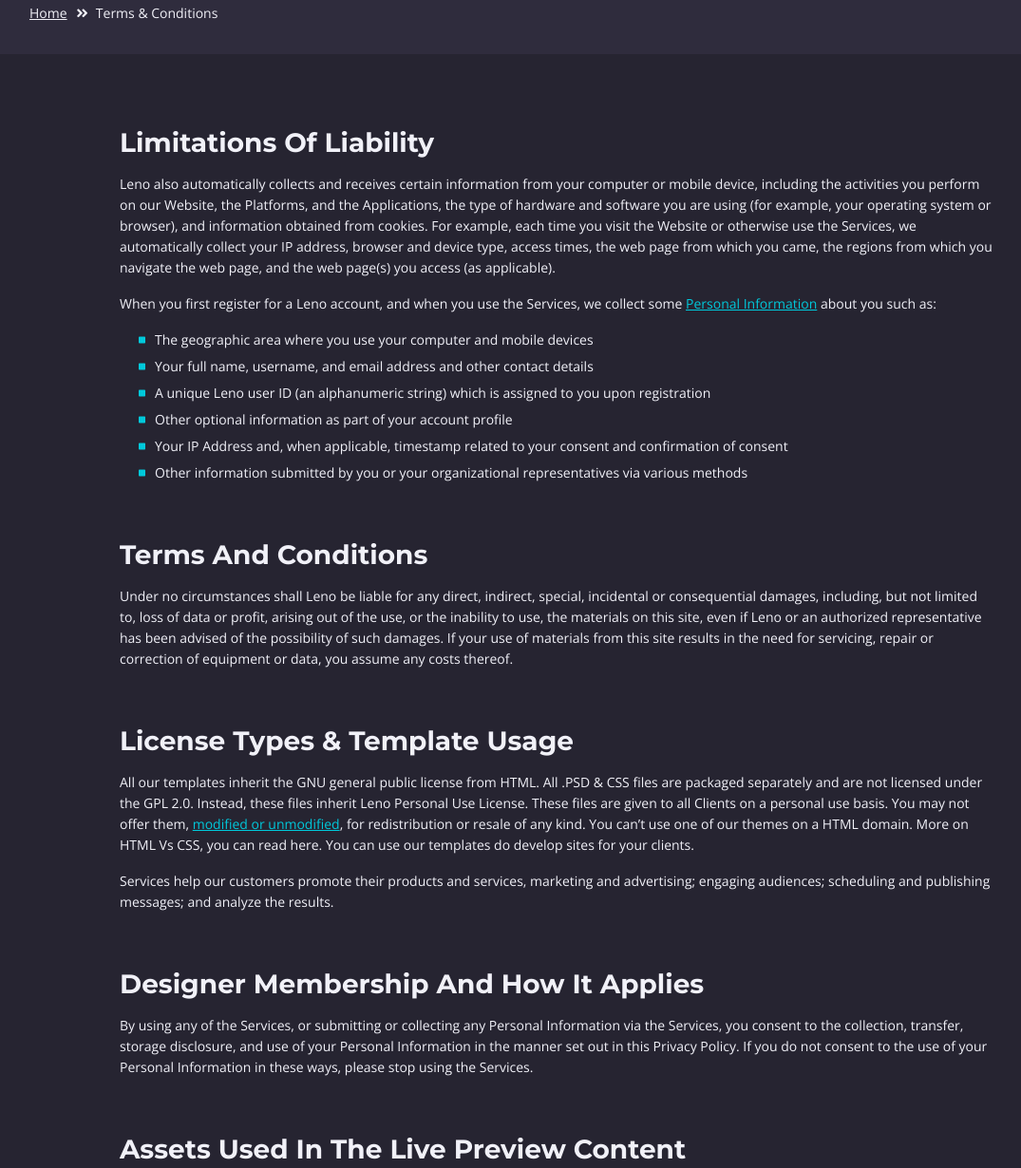
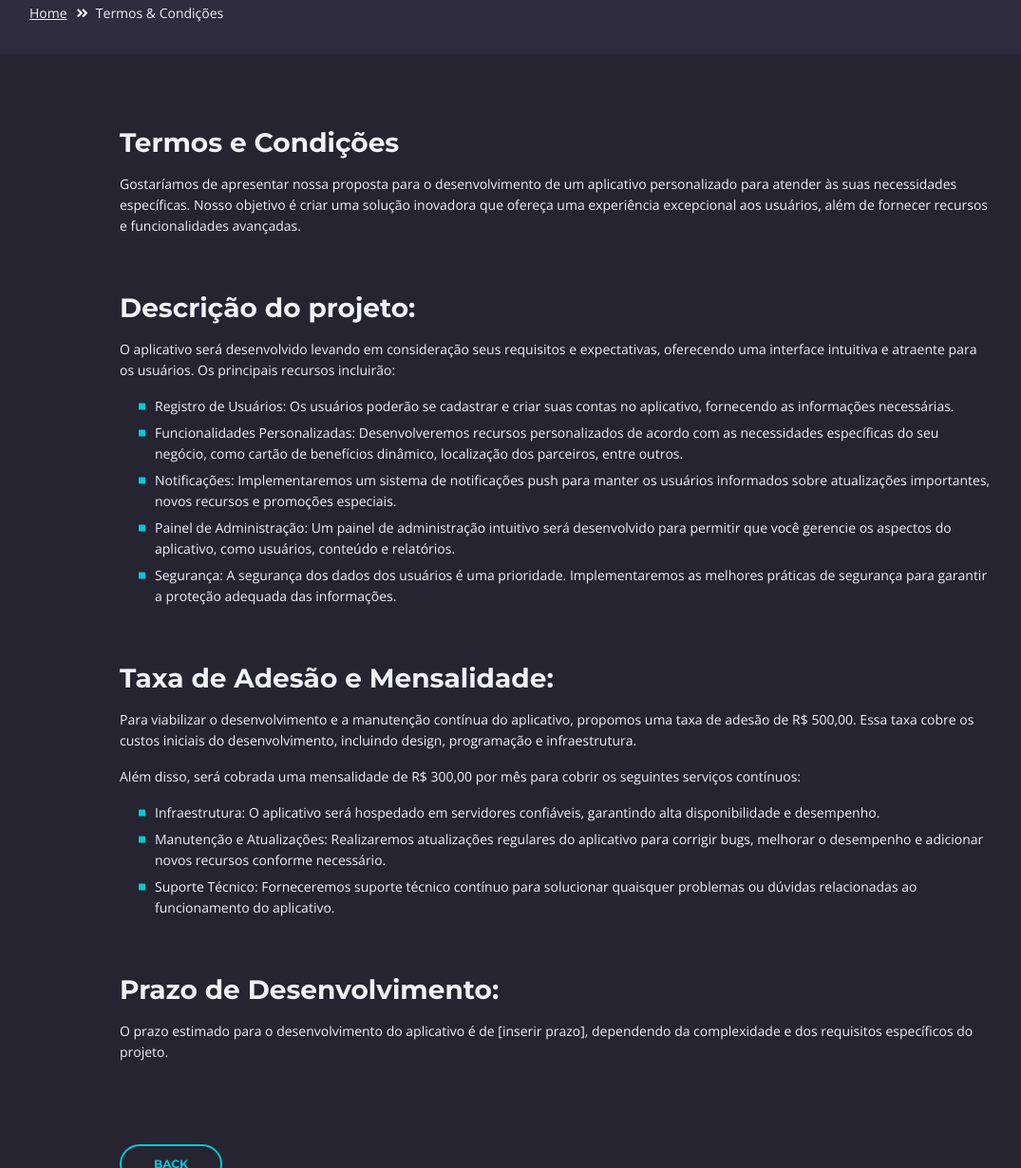
Before and after one commit to moraiisjosue/digi-id, a plain HTML site: page terms-conditions.html in a window 1280 px wide. Shown: the part 417-1647 px from the top of the page at 95% size, without its empty margins (54-1129 px from the left). Drawn offline with nearby package versions, Linux system fonts and the light colour scheme.

Commit message:
Feat: atualizações no

```diff
--- a/terms-conditions.html
+++ b/terms-conditions.html
@@ -18,7 +18,7 @@
 	<meta property="og:type" content="article" />
 
     <!-- Website Title -->
-    <title>Terms Conditions - Leno - Free Mobile App Landing Page Template</title>
+    <title>Terms Conditions - Digi.id</title>
 
     <!-- Styles -->
     <link href="https://fonts.googleapis.com/css?family=Open+Sans:300,300i,400,400i,600,600i,700,700i" rel="stylesheet">
@@ -30,7 +30,7 @@
     <link href="css/styles.css" rel="stylesheet">
 
 	<!-- Favicon  -->
-    <link rel="icon" href="images/favicon.png">
+    <link rel="icon" href="images/digi-id-logo.png">
 </head>
 <body data-spy="scroll" data-target=".fixed-top">
 
@@ -51,7 +51,7 @@
         <!-- <a class="navbar-brand logo-text page-scroll" href="index.html">Leno</a> -->
 
         <!-- Image Logo -->
-        <a class="navbar-brand logo-image" href="index.html"><img src="images/logo.svg" alt="alternative"></a>
+        <a class="navbar-brand logo-image" href="index.html"><img src="images/digi-id-logo.png" alt="alternative"></a>
 
         <!-- Mobile Menu Toggle Button -->
         <button class="navbar-toggler" type="button" data-toggle="collapse" data-target="#navbarsExampleDefault" aria-controls="navbarsExampleDefault" aria-expanded="false" aria-label="Toggle navigation">
@@ -69,23 +69,20 @@
                     <a class="nav-link page-scroll" href="index.html#features">FEATURES</a>
                 </li>
                 <li class="nav-item">
-                    <a class="nav-link page-scroll" href="index.html#preview">PREVIEW</a>
+                    <a class="nav-link page-scroll" href="index.html#preview">RECURSOS</a>
                 </li>
 
                 <!-- Dropdown Menu -->
                 <li class="nav-item dropdown">
-                    <a class="nav-link dropdown-toggle page-scroll" href="index.html#details" id="navbarDropdown" role="button" aria-haspopup="true" aria-expanded="false">DETAILS</a>
+                    <a class="nav-link dropdown-toggle page-scroll" href="index.html#details" id="navbarDropdown" role="button" aria-haspopup="true" aria-expanded="false">DETALHES</a>
                     <div class="dropdown-menu" aria-labelledby="navbarDropdown">
-                        <a class="dropdown-item" href="terms-conditions.html"><span class="item-text">TERMS CONDITIONS</span></a>
+                        <a class="dropdown-item" href="terms-conditions.html"><span class="item-text">TERMOS E CONDIÇÕES</span></a>
                         <div class="dropdown-items-divide-hr"></div>
-                        <a class="dropdown-item" href="privacy-policy.html"><span class="item-text">PRIVACY POLICY</span></a>
+                        <!-- <a class="dropdown-item" href="privacy-policy.html"><span class="item-text">PRIVACY POLICY</span></a> -->
                     </div>
                 </li>
                 <!-- end of dropdown menu -->
 
-                <li class="nav-item">
-                    <a class="nav-link page-scroll" href="index.html#contact">CONTACT</a>
-                </li>
             </ul>
             <span class="nav-item social-icons">
                 <span class="fa-stack">
@@ -111,7 +108,7 @@
         <div class="container">
             <div class="row">
                 <div class="col-lg-12">
-                    <h1>Terms & Conditions</h1>
+                    <h1>Termos e Condições</h1>
                 </div> <!-- end of col -->
             </div> <!-- end of row -->
         </div> <!-- end of container -->
@@ -125,7 +122,7 @@
             <div class="row">
                 <div class="col-lg-12">
                     <div class="breadcrumbs">
-                        <a href="index.html">Home</a><i class="fa fa-angle-double-right"></i><span>Terms & Conditions</span>
+                        <a href="index.html">Home</a><i class="fa fa-angle-double-right"></i><span>Termos & Condições</span>
                     </div> <!-- end of breadcrumbs -->
                 </div> <!-- end of col -->
             </div> <!-- end of row -->
@@ -139,57 +136,65 @@
         <div class="container">
             <div class="row">
                 <div class="col-lg-10 offset-lg-1">
+
                     <div class="text-container">
-                        <h3>Limitations Of Liability</h3>
-                        <p>Leno also automatically collects and receives certain information from your computer or mobile device, including the activities you perform on our Website, the Platforms, and the Applications, the type of hardware and software you are using (for example, your operating system or browser), and information obtained from cookies. For example, each time you visit the Website or otherwise use the Services, we automatically collect your IP address, browser and device type, access times, the web page from which you came, the regions from which you navigate the web page, and the web page(s) you access (as applicable).</p>
-                        <p>When you first register for a Leno account, and when you use the Services, we collect some <a class="turquoise" href="#your-link">Personal Information</a> about you such as:</p>
+                        <h3>Termos e Condições</h3>
+                        <p>Gostaríamos de apresentar nossa proposta para o desenvolvimento de um aplicativo personalizado para atender às suas necessidades específicas. Nosso objetivo é criar uma solução inovadora que ofereça uma experiência excepcional aos usuários, além de fornecer recursos e funcionalidades avançadas.</p>
+                    </div> <!-- end of text-container -->
+
+                    <div class="text-container">
+                        <h3>Descrição do projeto:</h3>
+                        <p>O aplicativo será desenvolvido levando em consideração seus requisitos e expectativas, oferecendo uma interface intuitiva e atraente para os usuários. Os principais recursos incluirão:</p>
                         <ul class="list-unstyled li-space-lg indent">
                             <li class="media">
                                 <i class="fas fa-square"></i>
-                                <div class="media-body">The geographic area where you use your computer and mobile devices</div>
+                                <div class="media-body">Registro de Usuários: Os usuários poderão se cadastrar e criar suas contas no aplicativo, fornecendo as informações necessárias.</div>
                             </li>
                             <li class="media">
                                 <i class="fas fa-square"></i>
-                                <div class="media-body">Your full name, username, and email address and other contact details</div>
+                                <div class="media-body">Funcionalidades Personalizadas: Desenvolveremos recursos personalizados de acordo com as necessidades específicas do seu negócio, como cartão de benefícios dinâmico, localização dos parceiros, entre outros.</div>
                             </li>
                             <li class="media">
                                 <i class="fas fa-square"></i>
-                                <div class="media-body">A unique Leno user ID (an alphanumeric string) which is assigned to you upon registration</div>
+                                <div class="media-body">Notificações: Implementaremos um sistema de notificações push para manter os usuários informados sobre atualizações importantes, novos recursos e promoções especiais.</div>
                             </li>
                             <li class="media">
                                 <i class="fas fa-square"></i>
-                                <div class="media-body">Other optional information as part of your account profile</div>
+                                <div class="media-body">Painel de Administração: Um painel de administração intuitivo será desenvolvido para permitir que você gerencie os aspectos do aplicativo, como usuários, conteúdo e relatórios.</div>
                             </li>
                             <li class="media">
                                 <i class="fas fa-square"></i>
-                                <div class="media-body">Your IP Address and, when applicable, timestamp related to your consent and confirmation of consent</div>
-                            </li>
-                            <li class="media">
-                                <i class="fas fa-square"></i>
-                                <div class="media-body">Other information submitted by you or your organizational representatives via various methods</div>
+                                <div class="media-body">Segurança: A segurança dos dados dos usuários é uma prioridade. Implementaremos as melhores práticas de segurança para garantir a proteção adequada das informações.</div>
                             </li>
                         </ul>
                     </div> <!-- end of text-container -->
 
                     <div class="text-container">
-                        <h3>Terms And Conditions</h3>
-                        <p>Under no circumstances shall Leno be liable for any direct, indirect, special, incidental or consequential damages, including, but not limited to, loss of data or profit, arising out of the use, or the inability to use, the materials on this site, even if Leno or an authorized representative has been advised of the possibility of such damages. If your use of materials from this site results in the need for servicing, repair or correction of equipment or data, you assume any costs thereof.</p>
+                        <h3>Taxa de Adesão e Mensalidade:</h3>
+                        <p>Para viabilizar o desenvolvimento e a manutenção contínua do aplicativo, propomos uma taxa de adesão de R$ 500,00. Essa taxa cobre os custos iniciais do desenvolvimento, incluindo design, programação e infraestrutura.</p>
+                        <p>Além disso, será cobrada uma mensalidade de R$ 300,00 por mês para cobrir os seguintes serviços contínuos:</p>
+                        <ul class="list-unstyled li-space-lg indent">
+                            <li class="media">
+                                <i class="fas fa-square"></i>
+                                <div class="media-body">Infraestrutura: O aplicativo será hospedado em servidores confiáveis, garantindo alta disponibilidade e desempenho.</div>
+                            </li>
+                            <li class="media">
+                                <i class="fas fa-square"></i>
+                                <div class="media-body">Manutenção e Atualizações: Realizaremos atualizações regulares do aplicativo para corrigir bugs, melhorar o desempenho e adicionar novos recursos conforme necessário.</div>
+                            </li>
+                            <li class="media">
+                                <i class="fas fa-square"></i>
+                                <div class="media-body">Suporte Técnico: Forneceremos suporte técnico contínuo para solucionar quaisquer problemas ou dúvidas relacionadas ao funcionamento do aplicativo.</div>
+                            </li>
+                        </ul>
                     </div> <!-- end of text-container -->
 
                     <div class="text-container">
-                        <h3>License Types & Template Usage</h3>
-                        <p>All our templates inherit the GNU general public license from HTML. All .PSD & CSS files are packaged separately and are not licensed under the GPL 2.0. Instead, these files inherit Leno Personal Use License. These files are given to all Clients on a personal use basis. You may not offer them, <a class="turquoise" href="#your-link">modified or unmodified</a>, for redistribution or resale of any kind. You can’t use one of our themes on a HTML domain. More on HTML Vs CSS, you can read here. You can use our templates do develop sites for your clients.</p>
-                        <p>Services help our customers promote their products and services, marketing and advertising; engaging audiences; scheduling and publishing messages; and analyze the results.</p>
-                    </div> <!-- end of text-container -->
-
-                    <div class="text-container">
-                        <h3>Designer Membership And How It Applies</h3>
-                        <p>By using any of the Services, or submitting or collecting any Personal Information via the Services, you consent to the collection, transfer, storage disclosure, and use of your Personal Information in the manner set out in this Privacy Policy. If you do not consent to the use of your Personal Information in these ways, please stop using the Services.</p>
+                        <h3>Prazo de Desenvolvimento:</h3>
+                        <p>O prazo estimado para o desenvolvimento do aplicativo é de [inserir prazo], dependendo da complexidade e dos requisitos específicos do projeto.</p>
                     </div> <!-- end of text-container -->
 
                     <div class="text-container last">
-                        <h3>Assets Used In The Live Preview Content</h3>
-                        <p>Leno Landing Page uses tracking technology on the landing page, in the Applications, and in the Platforms, including mobile application identifiers and a unique Hootsuite user ID to help us recognize you across different Services, to monitor usage and web traffic routing for the Services, and to customize and improve the Services. By visiting Leno or using the Services you agree to the use of cookies in your browser and HTML-based emails. Cookies are small text files placed on your device when you visit a <a class="turquoise" href="#your-link">web site</a> in order to track use of the site and to improve your user experience.</p>
                         <a class="btn-outline-reg" href="index.html">BACK</a>
                     </div> <!-- end of text-container -->
                 </div>
```
Also changed, not shown: index.html (+4 -7 lines).
